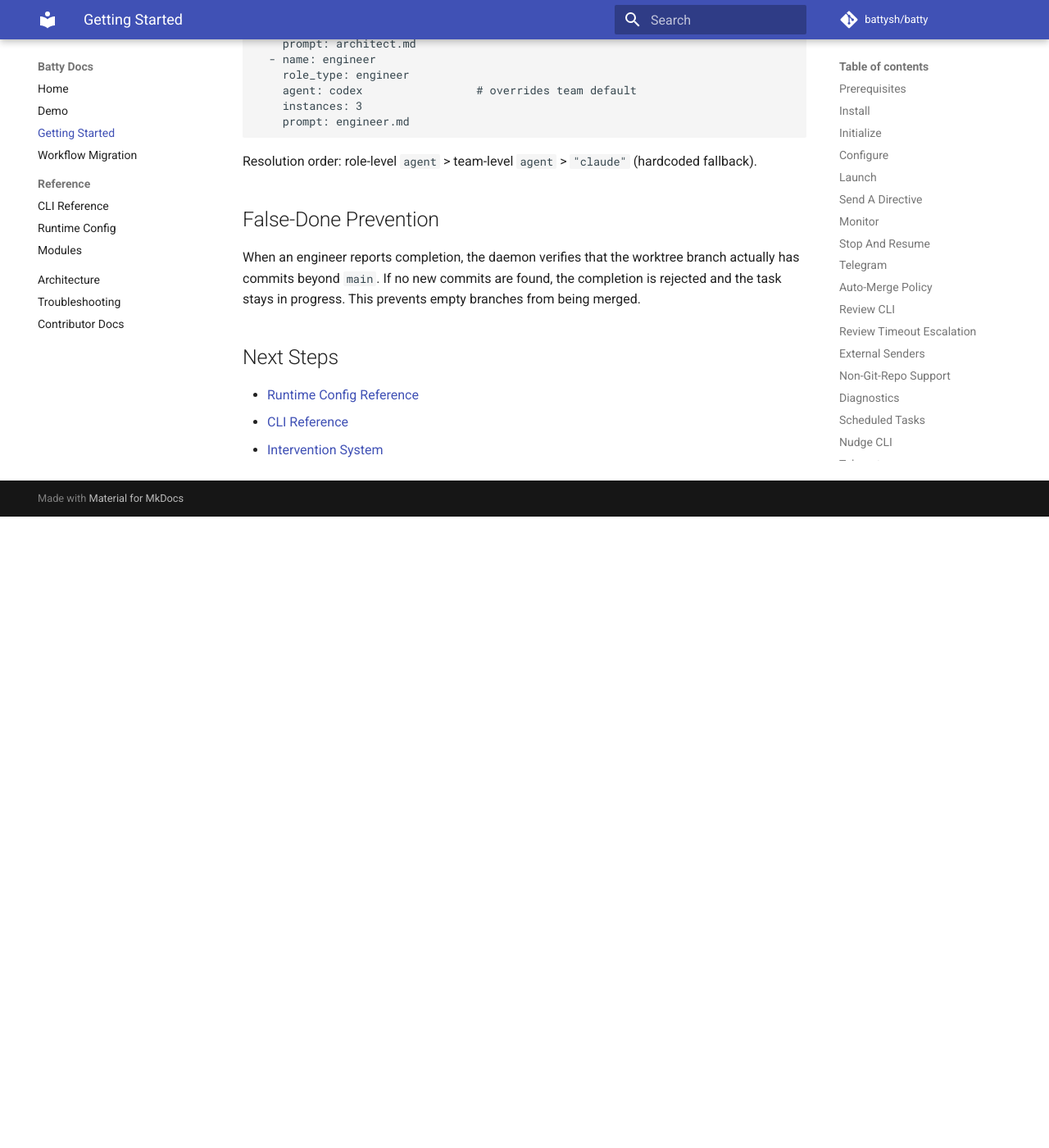
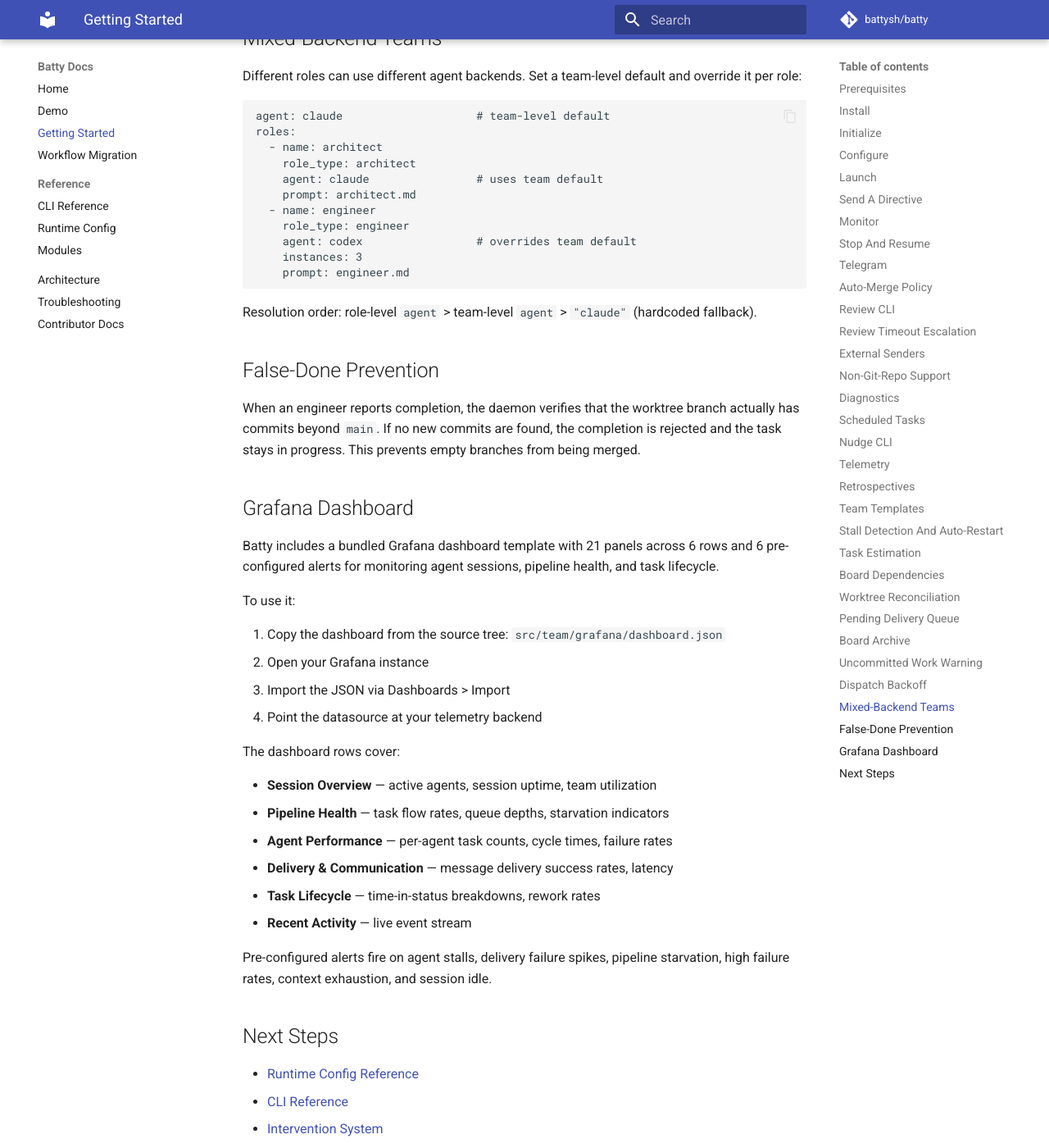
Before and after one commit to battysh/batty, an MkDocs documentation site: the page built from docs/getting-started.md, in a window 1280 px wide and 1400 px high, scrolled down 12354 px. Shown: the whole window at 82% size. Built offline with MkDocs 1.6.1 and Material for MkDocs 9.7.7, drawn with Linux system fonts in a browser that asks for light colours; comment, search, counter and statistics services are not loaded; before the commit the page ends 12984 px from its top, so only the background shows below that; some of the changed text lies outside the part shown.

Commit message:
docs: update README and getting-started for post-v0.3.0 features
- Add Grafana monitoring section with bundled dashboard details and alert table
- Add --agent flag mention in highlights and CLI quick reference
- Add failure pattern detection, consolidated metrics dashboard, and
  intervention system link to highlights
- Add --agent flag usage in getting-started init section
- Add Grafana dashboard setup walkthrough in getting-started

Co-Authored-By: Claude Opus 4.6 (1M context) <noreply@anthropic.com>

````diff
--- a/docs/getting-started.md
+++ b/docs/getting-started.md
@@ -53,6 +53,15 @@ Then run: batty start
 ```
 
 If you want a different scaffold, use `batty init --template solo|pair|simple|squad|large|research|software|batty`.
+
+To set the default agent backend for all roles at init time:
+
+```sh
+batty init --agent codex
+batty init --template squad --agent claude
+```
+
+Supported backends include `claude`, `codex`, and `kiro`. You can override individual roles later in `team.yaml`.
 
 ## Configure
 
@@ -614,6 +623,31 @@ branch actually has commits beyond `main`. If no new commits are found, the
 completion is rejected and the task stays in progress. This prevents empty
 branches from being merged.
 
+## Grafana Dashboard
+
+Batty includes a bundled Grafana dashboard template with 21 panels across 6 rows
+and 6 pre-configured alerts for monitoring agent sessions, pipeline health, and
+task lifecycle.
+
+To use it:
+
+1. Copy the dashboard from the source tree: `src/team/grafana/dashboard.json`
+2. Open your Grafana instance
+3. Import the JSON via Dashboards > Import
+4. Point the datasource at your telemetry backend
+
+The dashboard rows cover:
+
+- **Session Overview** — active agents, session uptime, team utilization
+- **Pipeline Health** — task flow rates, queue depths, starvation indicators
+- **Agent Performance** — per-agent task counts, cycle times, failure rates
+- **Delivery & Communication** — message delivery success rates, latency
+- **Task Lifecycle** — time-in-status breakdowns, rework rates
+- **Recent Activity** — live event stream
+
+Pre-configured alerts fire on agent stalls, delivery failure spikes, pipeline
+starvation, high failure rates, context exhaustion, and session idle.
+
 ## Next Steps
 
 - [Runtime Config Reference](reference/config.md)
````
Also changed, not shown: README.md (+23 -2 lines).
